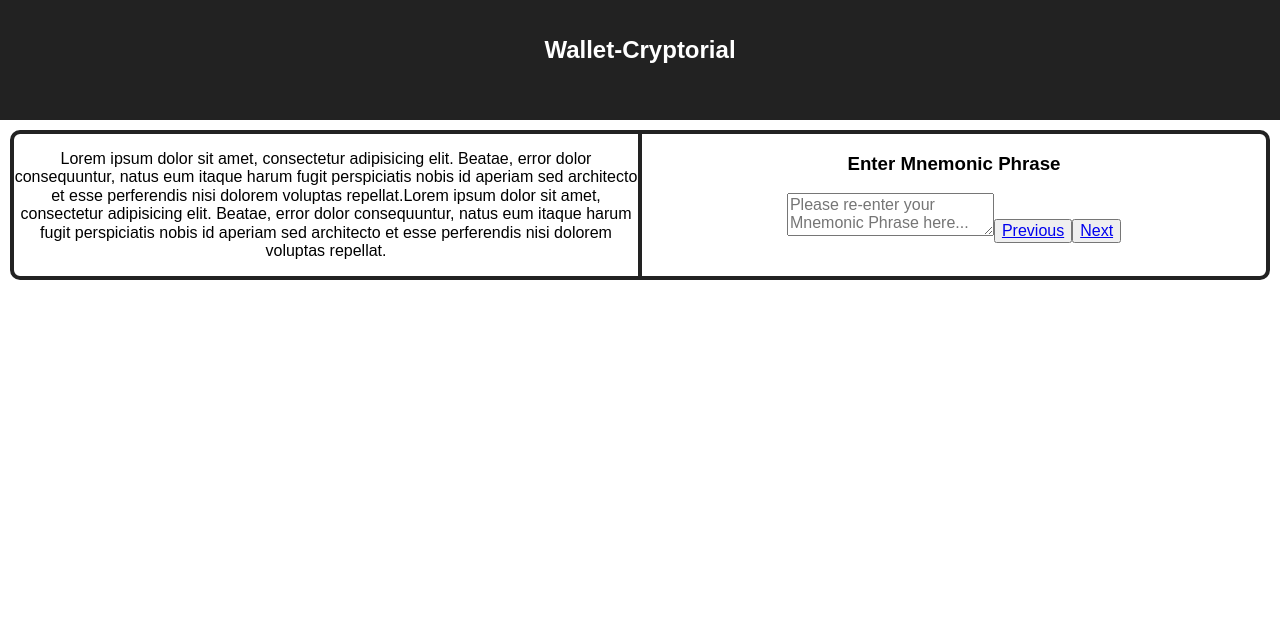
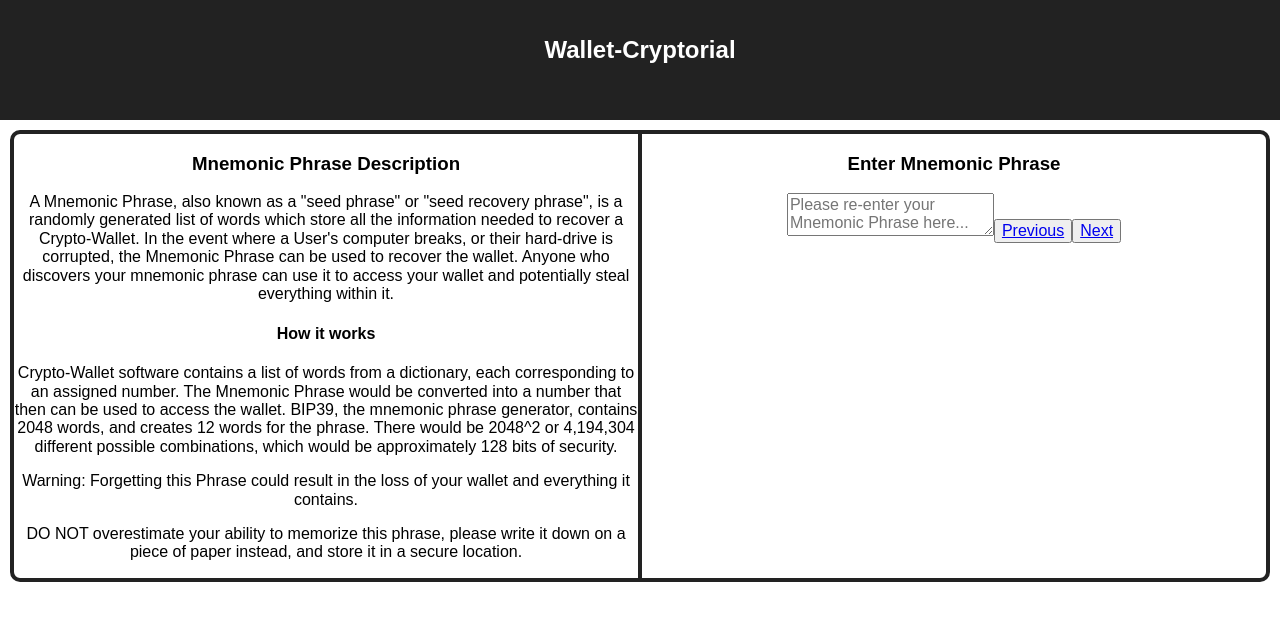
Before and after one commit to fzero/baaaes, a React (Create React App) app in the folder client/: page /confirmmneumonic in a window 1280 px wide. Shown: the top 620 px of the page. Built offline with nearby package versions, Linux system fonts and the light colour scheme.

Commit message:
started adding descriptions

```diff
--- a/client/src/components/ConfirmMneumonic.jsx
+++ b/client/src/components/ConfirmMneumonic.jsx
@@ -6,14 +6,30 @@ class ConfirmMneumonic extends Component {
     return(
       <main className="componentContainer">
         <section className="description">
+          <h3>Mnemonic Phrase Description</h3>
           <p>
-            Lorem ipsum dolor sit amet, consectetur adipisicing elit. Beatae,
-            error dolor consequuntur, natus eum itaque harum fugit perspiciatis
-            nobis id aperiam sed architecto et esse perferendis nisi dolorem
-            voluptas repellat.Lorem ipsum dolor sit amet, consectetur adipisicing
-            elit. Beatae, error dolor consequuntur, natus eum itaque harum fugit
-            perspiciatis nobis id aperiam sed architecto et esse perferendis nisi
-            dolorem voluptas repellat.
+            A Mnemonic Phrase, also known as a "seed phrase" or "seed recovery phrase",
+            is a randomly generated list of words which store all the information needed
+            to recover a Crypto-Wallet. In the event where a User's computer breaks, or
+            their hard-drive is corrupted, the Mnemonic Phrase can be used to recover the
+            wallet. Anyone who discovers your mnemonic phrase can use it to access your
+            wallet and potentially steal everything within it.
+          </p>
+          <h4>How it works</h4>
+          <p>
+            Crypto-Wallet software contains a list of words from a dictionary, each
+            corresponding to an assigned number. The Mnemonic Phrase would be converted
+            into a number that then can be used to access the wallet. BIP39, the mnemonic phrase
+            generator, contains 2048 words, and creates 12 words for the phrase. There
+            would be 2048^2 or 4,194,304 different possible combinations, which would
+            be approximately 128 bits of security.
+          </p>
+          <p>Warning: Forgetting this Phrase could result in the loss of your wallet and
+            everything it contains.
+          </p>
+          <p>
+            DO NOT overestimate your ability to memorize this phrase, please write it
+            down on a piece of paper instead, and store it in a secure location.
           </p>
         </section>
 
--- a/client/src/components/CreateMneumonic.jsx
+++ b/client/src/components/CreateMneumonic.jsx
@@ -11,14 +11,30 @@ class CreateMneumonic extends Component {
     return (
       <main className="componentContainer">
         <section className="description">
+          <h3>Mnemonic Phrase Description</h3>
           <p>
-            Lorem ipsum dolor sit amet, consectetur adipisicing elit. Beatae,
-            error dolor consequuntur, natus eum itaque harum fugit perspiciatis
-            nobis id aperiam sed architecto et esse perferendis nisi dolorem
-            voluptas repellat.Lorem ipsum dolor sit amet, consectetur adipisicing
-            elit. Beatae, error dolor consequuntur, natus eum itaque harum fugit
-            perspiciatis nobis id aperiam sed architecto et esse perferendis nisi
-            dolorem voluptas repellat.
+            A Mnemonic Phrase, also known as a "seed phrase" or "seed recovery phrase",
+            is a randomly generated list of words which store all the information needed
+            to recover a Crypto-Wallet. In the event where a User's computer breaks, or
+            their hard-drive is corrupted, the Mnemonic Phrase can be used to recover the
+            wallet. Anyone who discovers your mnemonic phrase can use it to access your
+            wallet and potentially steal everything within it.
+          </p>
+          <h4>How it works</h4>
+          <p>
+            Crypto-Wallet software contains a list of words from a dictionary, each
+            corresponding to an assigned number. The Mnemonic Phrase would be converted
+            into a number that then can be used to access the wallet. BIP39, the mnemonic phrase
+            generator, contains 2048 words, and creates 12 words for the phrase. There
+            would be 2048^2 or 4,194,304 different possible combinations, which would
+            be approximately 128 bits of security.
+          </p>
+          <p>Warning: Forgetting this Phrase could result in the loss of your wallet and
+            everything it contains.
+          </p>
+          <p>
+            DO NOT overestimate your ability to memorize this phrase, please write it
+            down on a piece of paper instead, and store it in a secure location.
           </p>
         </section>
 
```
